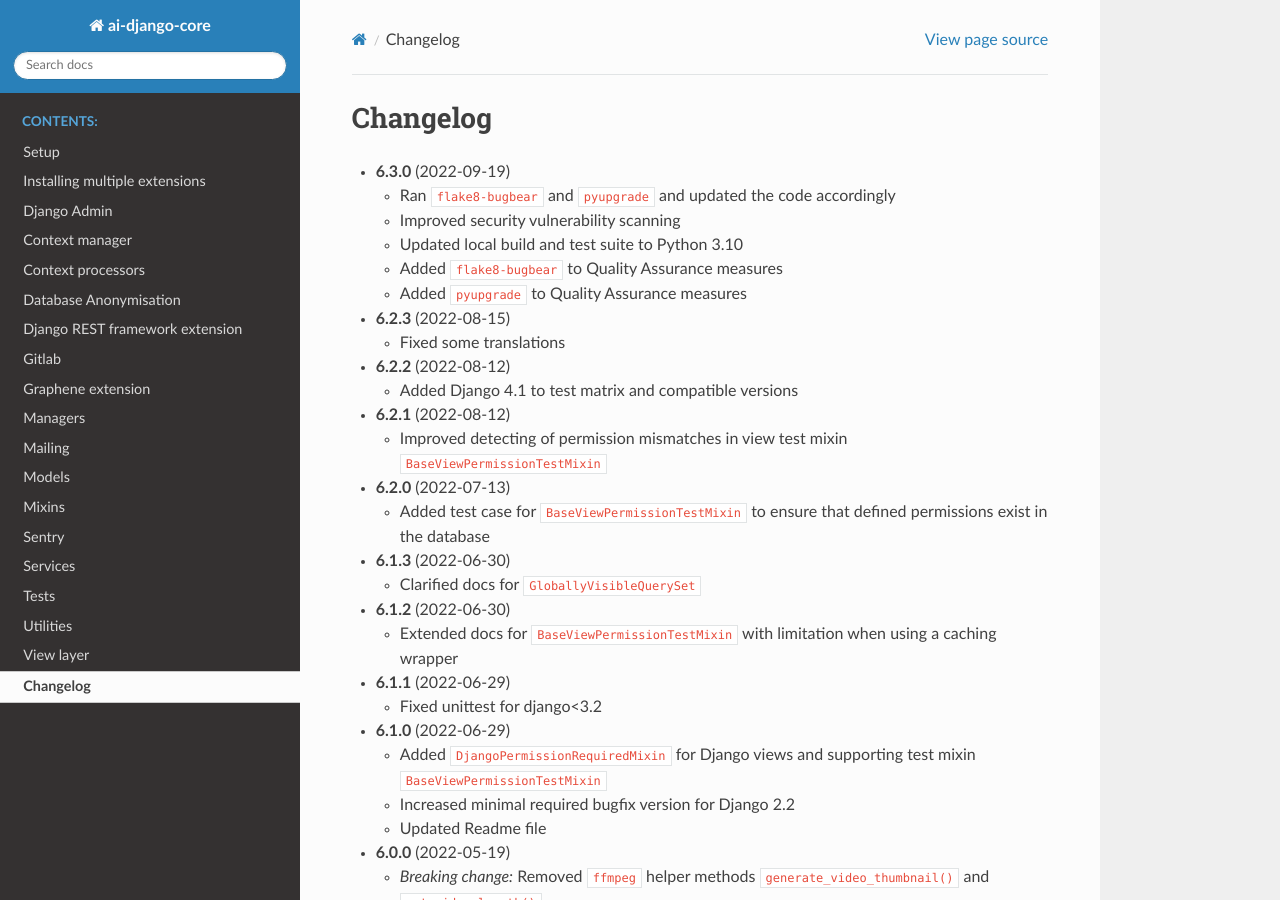
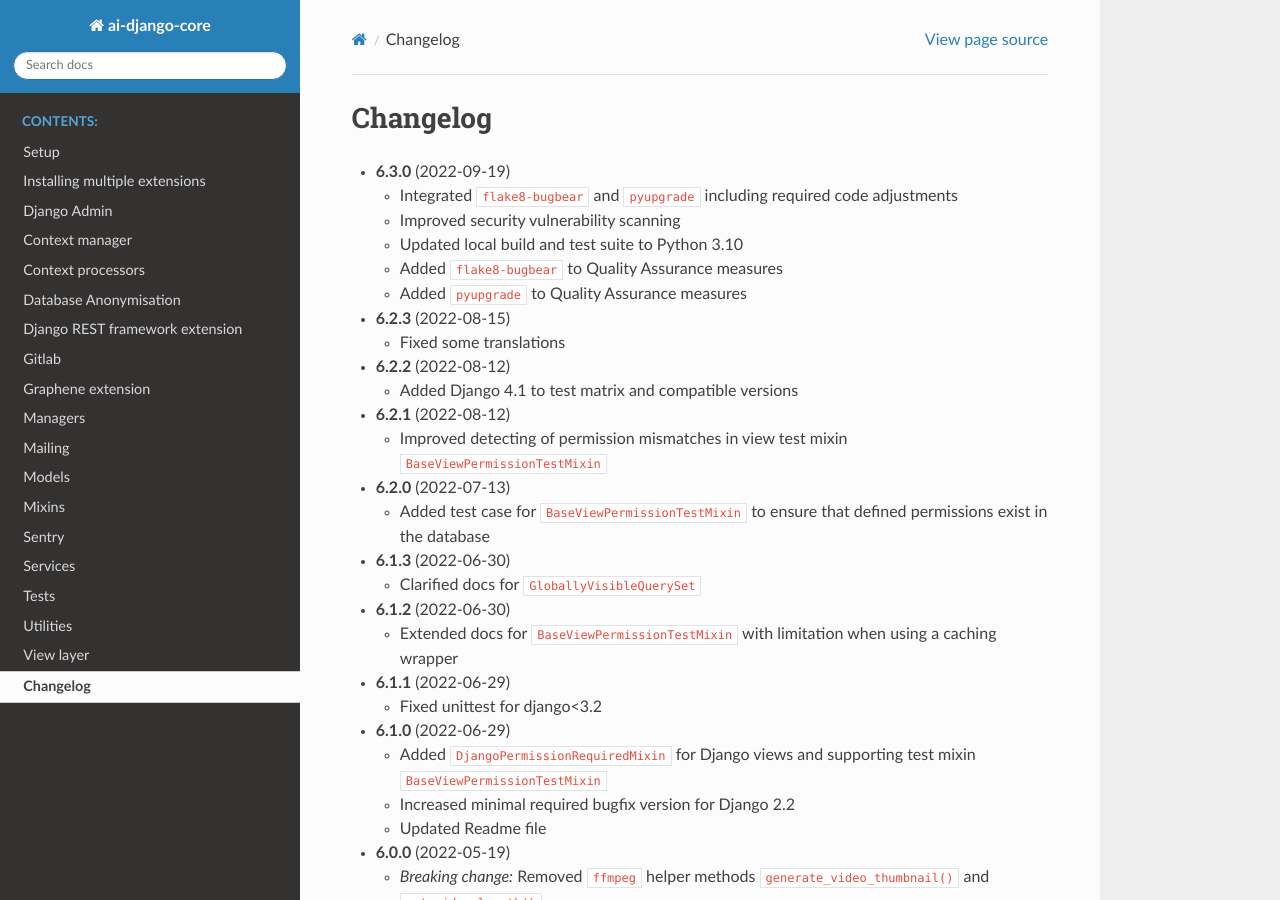
Before and after one commit to ambient-innovation/ai-django-core, a Sphinx documentation site: the page built from docs/features/changelog.md, in a window 1280 px wide and 900 px high. Built offline with Sphinx 7.4.7 and the Read the Docs theme 2.0.0, drawn with Linux system fonts in a browser that asks for light colours.

Commit message:
Changelog improvement

```diff
--- a/docs/features/changelog.md
+++ b/docs/features/changelog.md
@@ -1,7 +1,7 @@
 # Changelog
 
 * **6.3.0** (2022-09-19)
-  * Ran `flake8-bugbear` and `pyupgrade` and updated the code accordingly
+  * Integrated `flake8-bugbear` and `pyupgrade` including required code adjustments
   * Improved security vulnerability scanning
   * Updated local build and test suite to Python 3.10
   * Added `flake8-bugbear` to Quality Assurance measures
```
